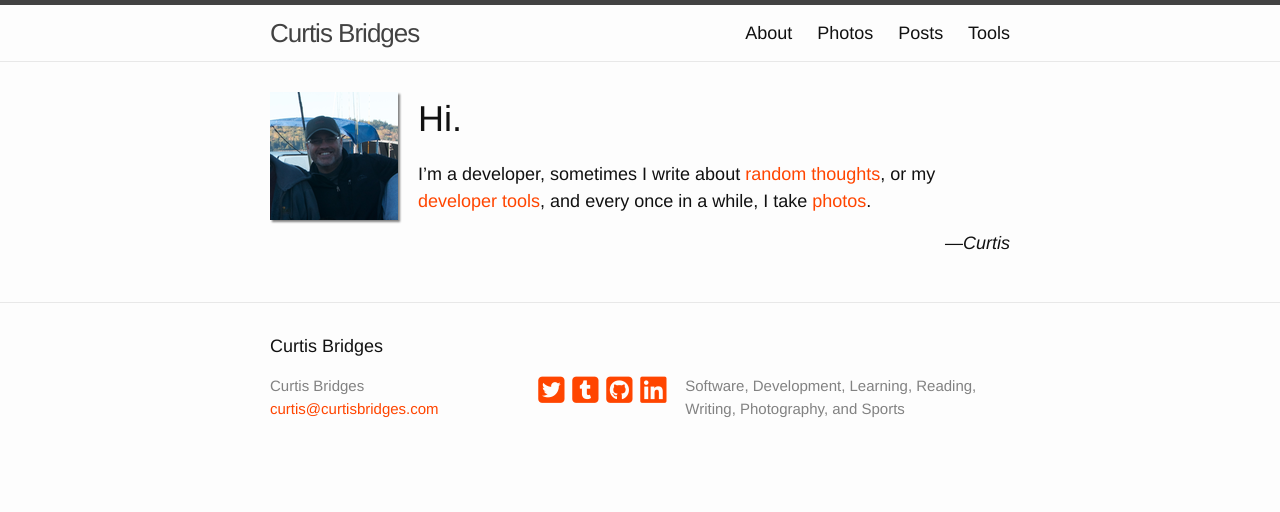
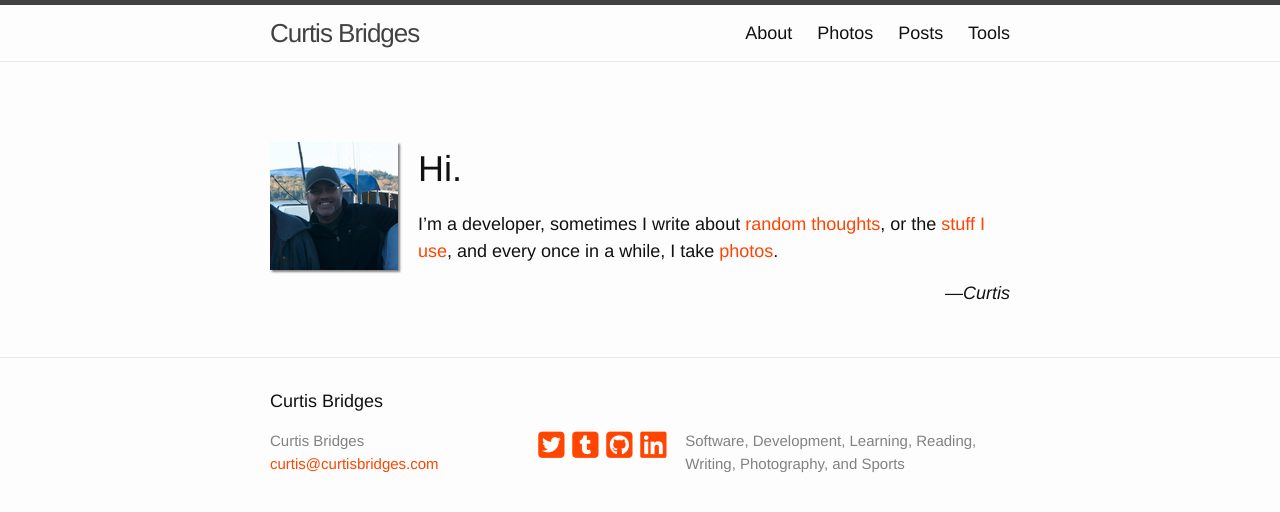
Before and after one commit to curtisbridges/curtisbridges.github.com, a Jekyll site: the page built from index.html, in a window 1280 px wide. Shown: the top 512 px of the page. Built offline with Jekyll 4.4.1, drawn with Linux system fonts in a browser that asks for light colours; nearby versions of some CDN libraries.

Commit message:
Change jekyll to all html other than posts

```diff
--- a/_includes/icon-github.html
+++ /dev/null
@@ -1 +0,0 @@
-<a href="https://github.com/{{ include.username }}"><span class="icon icon--github">{% include icon-github.svg %}</span><span class="username">{{ include.username }}</span></a>
--- a/_includes/icon-twitter.html
+++ /dev/null
@@ -1 +0,0 @@
-<a href="https://twitter.com/{{ include.username }}"><span class="icon icon--twitter">{% include icon-twitter.svg %}</span><span class="username">{{ include.username }}</span></a>
--- a/index.html
+++ b/index.html
@@ -1,11 +1,12 @@
 ---
 layout: default
 ---
+<div style="margin-top: 50px;" />
 
 <img class="shadowed" style="float: left; margin: 0 20px 5px 0;" src="/images/avatar_128.png" alt="Hey, it's me">
 <h1>Hi.</h1>
-<p>I’m a developer, sometimes I write about <a href="posts/">random thoughts</a>, or my <a href="tools/">developer tools</a>, and every once in a while, I take <a href="photos/">photos</a>.</p>
+<p>I’m a developer, sometimes I write about <a href="posts/">random thoughts</a>, or the <a href="tools/">stuff I use</a>, and every once in a while, I take <a href="photos/">photos</a>.</p>
 
-<p style="display: block; width: 100%; text-align: right;">
+<p style="display: block; width: 100%; text-align: right; margin-bottom: 50px;">
 <em>—Curtis</em>
 </p>
```
Also changed, not shown: _includes/icon-github.svg (deleted), _includes/icon-twitter.svg (deleted), photos.html (renamed from photos.md), posts.html (renamed from posts.md), tools.html (renamed from tools.md).
